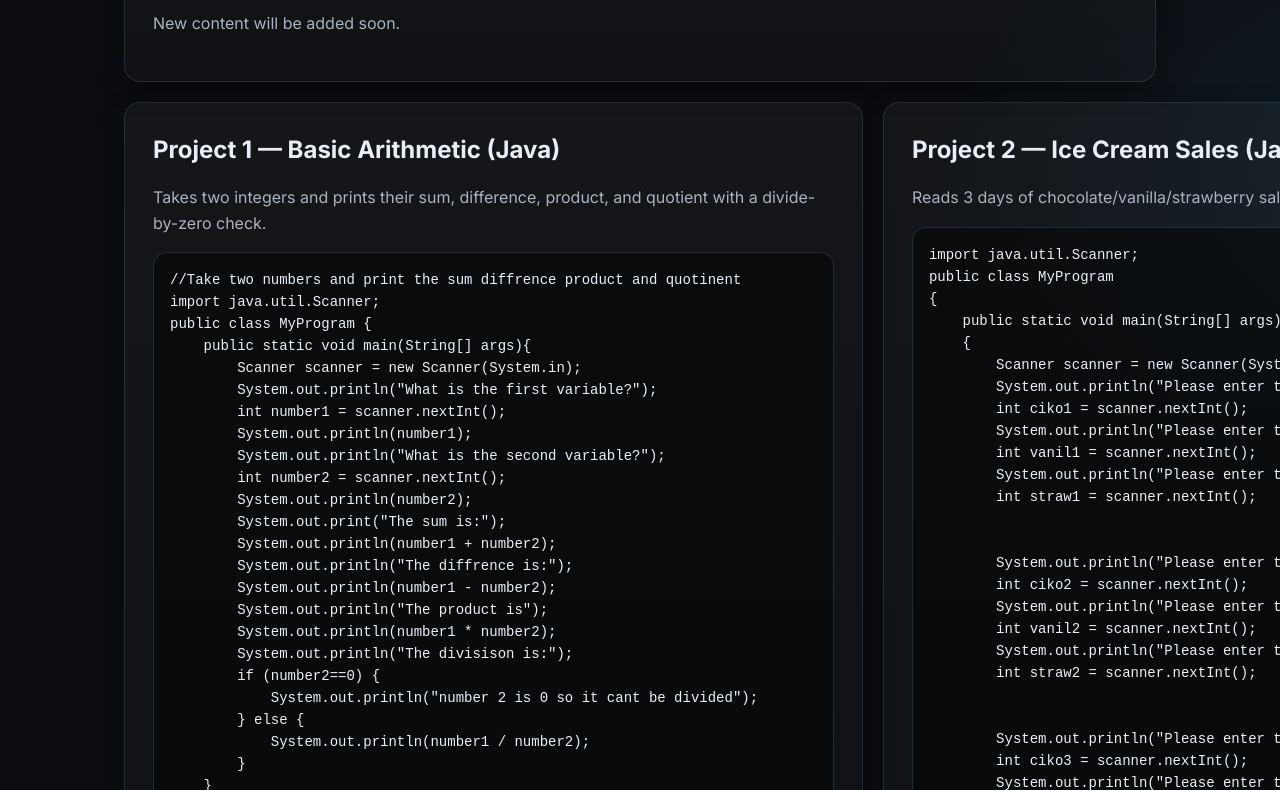
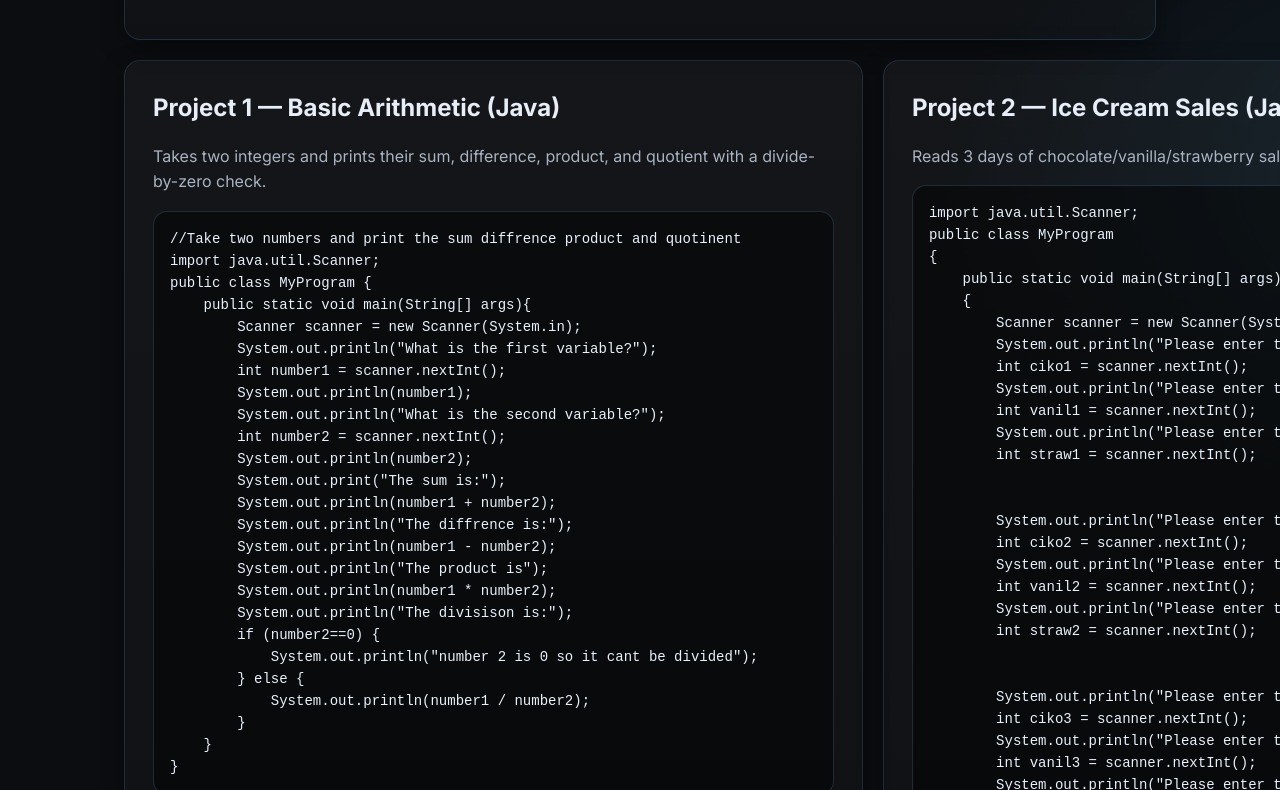
Before and after one commit to ilgazuygur/ilgazuygur.github.io, a plain HTML site: page projects.html in a window 1280 px wide. Shown: the part 169-959 px from the top of the page. Drawn offline with Linux system fonts and the light colour scheme.

Commit message:
Update projects.html

```diff
--- a/projects.html
+++ b/projects.html
@@ -53,7 +53,6 @@
 <main>
   <div class="card">
     <h1>Projects</h1>
-    <p class="muted">New content will be added soon.</p>
   </div>
 
   <div class="grid" style="margin-top:20px">
```
